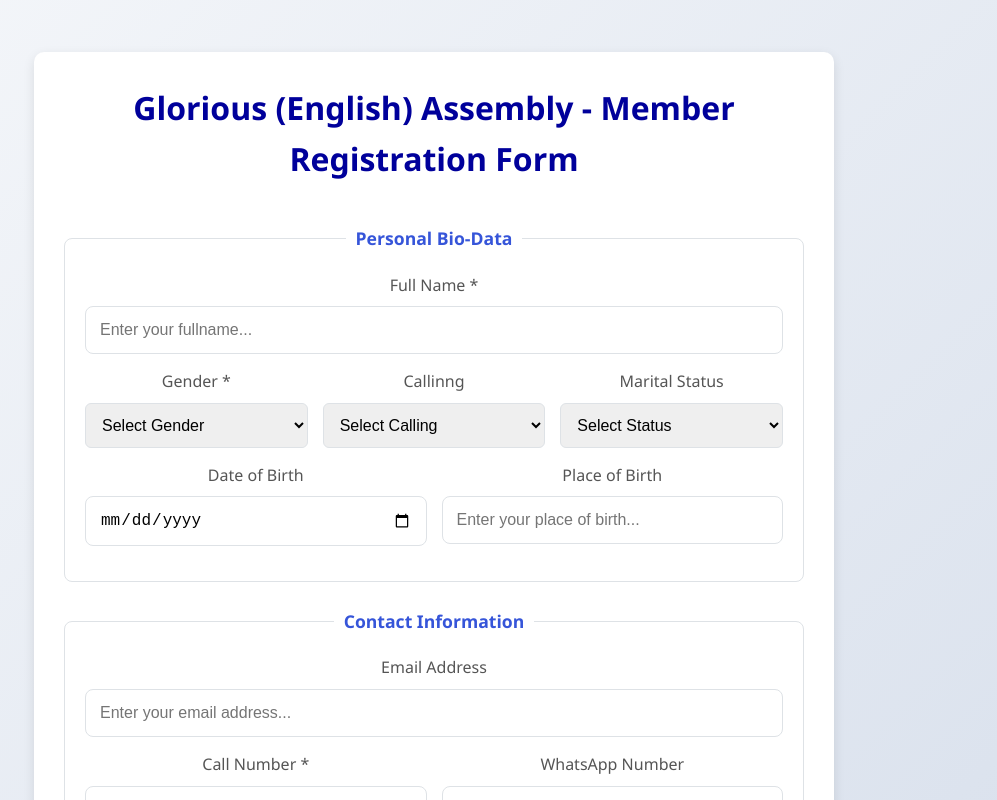
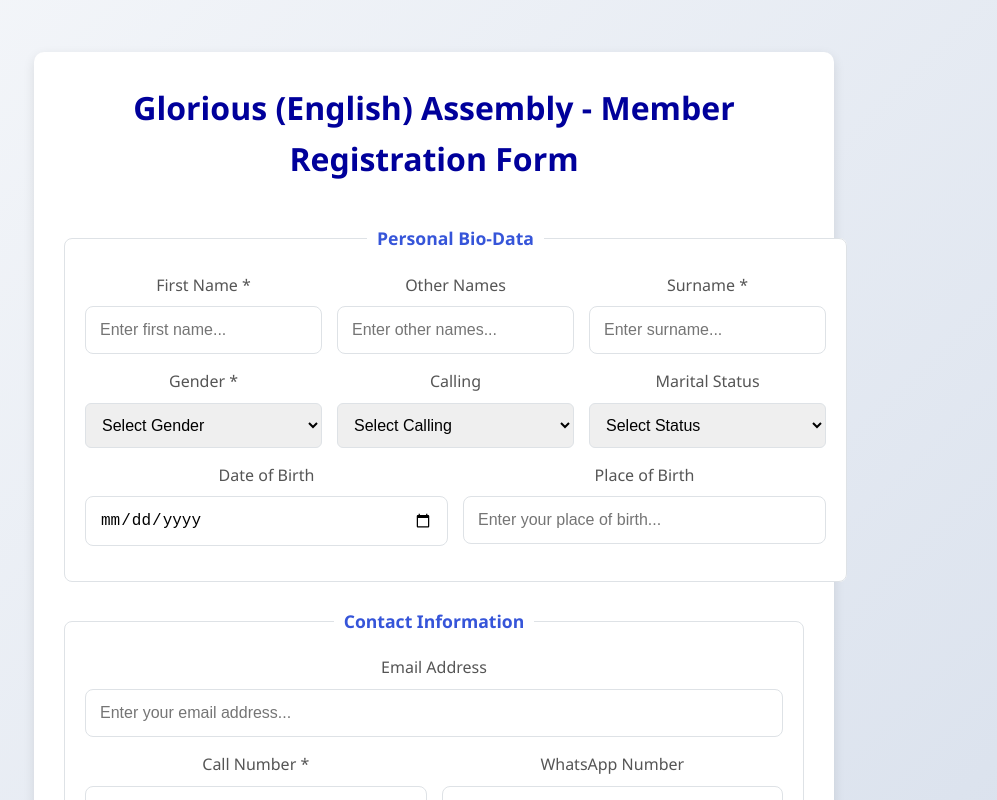
Before and after one commit to kwamedanso/glorious-membership, a React (Vite) app: page /edit-member in a window 1280 px wide. Shown: the top 800 px of the page, without its empty margins (206-1203 px from the left). Built offline with nearby package versions, Linux system fonts and the light colour scheme; no server answers; the database is empty.

Commit message:
Add functionality to add and preview uploaded images

```diff
--- a/src/App.jsx
+++ b/src/App.jsx
@@ -4,6 +4,7 @@ import './App.css'
 import EditMember from './pages/EditMember'
 import Login from './pages/Login'
 import IDPage from './pages/IDPage'
+import ImagePreview from './pages/ImagePreview'
 
 function App() {
   const [count, setCount] = useState(0)
@@ -15,6 +16,7 @@ function App() {
         <Route path='/' element={<Login />} />
         <Route path='/home' element={<Login />} />
         <Route path='/id' element={<IDPage />} />
+        <Route path='/preview' element={<ImagePreview />} />
       </Routes>
     </>
   )
--- a/src/components/IDCard.css
+++ b/src/components/IDCard.css
@@ -90,6 +90,7 @@
             box-shadow: 0 2px 5px rgba(0, 0, 0, 0.1);
             border-radius: 5px;
             padding: 10px;
+            border: 1px solid gainsboro;
         }
 
         .detail-row {
@@ -199,6 +200,11 @@
     transform: translateY(0);
 }
 
+.upload-button{
+    margin-top: 25px;
+    border-radius: 25px;
+}
+
         @media (max-width: 480px) {
           .id-card {
             width: 310px;
--- a/src/pages/EditMember.jsx
+++ b/src/pages/EditMember.jsx
@@ -10,6 +10,9 @@ const EditMember = () => {
     const [member, setMember] = useState({
         // Personal Bio-Data
         fullname: '',
+        first_name: '',
+        other_names: '',
+        surname: '',
         gender: '',
         calling: '',
         marital_status: '',
@@ -64,7 +67,6 @@ const EditMember = () => {
 
             if (error) throw error;
             setMember({ ...data });
-            console.log(data)
         } catch (error) {
             setError(error.message);
         } finally {
@@ -80,7 +82,7 @@ const EditMember = () => {
         const { name, value, type, checked } = e.target;
         setMember(prev => ({
             ...prev,
-            [name]: type === 'checkbox' ? checked : value
+            [name]: type === 'checkbox' ? checked === true ? 'Yes' : 'No' : value
         }));
     };
 
@@ -123,7 +125,44 @@ const EditMember = () => {
                 {/* Personal Bio-Data Section */}
                 <fieldset>
                     <legend>Personal Bio-Data</legend>
-                    <div className="form-group">
+                    <div className='form-row'>
+                        <div className="form-group">
+                            <label htmlFor="firstName">First Name *</label>
+                            <input
+                                type="text"
+                                id="firstName"
+                                name="first_name"
+                                placeholder='Enter first name...'
+                                value={member.first_name || ""}
+                                onChange={handleChange}
+                                required
+                            />
+                        </div>
+                        <div className="form-group">
+                            <label htmlFor="otherNames">Other Names</label>
+                            <input
+                                type="text"
+                                id="otherNames"
+                                name="other_names"
+                                placeholder='Enter other names...'
+                                value={member.other_names || ""}
+                                onChange={handleChange}
+                            />
+                        </div>
+                        <div className="form-group">
+                            <label htmlFor="surname">Surname *</label>
+                            <input
+                                type="text"
+                                id="surname"
+                                name="surname"
+                                placeholder='Enter surname...'
+                                value={member.surname || ""}
+                                onChange={handleChange}
+                                required
+                            />
+                        </div>
+                    </div>
+                    {/* <div className="form-group">
                         <label htmlFor="fullName">Full Name *</label>
                         <input
                             type="text"
@@ -134,7 +173,7 @@ const EditMember = () => {
                             onChange={handleChange}
                             required
                         />
-                    </div>
+                    </div> */}
 
                     <div className="form-row">
                         <div className="form-group">
@@ -153,7 +192,7 @@ const EditMember = () => {
                         </div>
 
                         <div className="form-group">
-                            <label htmlFor="calling">Callinng</label>
+                            <label htmlFor="calling">Calling</label>
                             <select
                                 id="calling"
                                 name="calling"
@@ -316,7 +355,7 @@ const EditMember = () => {
                                 name="country_of_birth"
                                 value={member.country_of_birth}
                                 onChange={handleChange}
-                                placeholder='Ghana'
+                                placeholder='e.g. Ghana'
                             />
                         </div>
                     </div>
@@ -398,7 +437,7 @@ const EditMember = () => {
                             type="checkbox"
                             id="communicant"
                             name="communicant"
-                            checked={member.communicant}
+                            checked={member.communicant == 'Yes' ? true : false}
                             onChange={handleChange}
                         />
                         <label htmlFor="communicant">Communicant Member</label>
--- a/src/pages/IDPage.jsx
+++ b/src/pages/IDPage.jsx
@@ -1,4 +1,4 @@
-import { useRef } from 'react';
+import { useRef, useState } from 'react';
 import "../components/IDCard.css"
 import { QRCodeSVG } from 'qrcode.react';
 import logo from "../assets/logo_cop.png"
@@ -6,17 +6,9 @@ import profile from "../assets/ghost-squadron-removebg-preview.png"
 import { useLocation } from 'react-router-dom';
 
 
-// const member = {
-//     name: "Wade Warren",
-//     birthDate: "01.02.1995",
-//     nationality: "Sri Lankan",
-//     idNumber: "SITS-4569875",
-//     expDate: "01.02.2025",
-//     profileImage: true,
-//     qrCode: null,
-//     phoneNumber: "784 658 987 123"
-// }
 export default function IDPage() {
+    const [imagePreview, setImagePreview] = useState(null);
+    const fileInputRef = useRef(null);
     const componentRef = useRef();
 
     const navigate = useLocation()
@@ -24,7 +16,16 @@ export default function IDPage() {
     const member = navigate?.state?.member
 
 
+    const fullName = `${member?.first_name} ${member?.other_names} ${member?.surname}`?.split(" ").filter(s => s).join(" ")
 
+    const handleImageUpload = (event) => {
+        const file = event.target.files[0];
+        if (file && file.type.startsWith('image/')) {
+            const reader = new FileReader();
+            reader.onload = (e) => setImagePreview(e.target.result);
+            reader.readAsDataURL(file);
+        }
+    };
 
     const handleExport = async () => {
         if (componentRef.current === null) return;
@@ -69,8 +70,8 @@ export default function IDPage() {
                     {/* Header Section */}
                     <div className="id-card-header">
                         <div className="profile-image-container">
-                            {true ? (
-                                <img src={profile} alt="Profile" className="profile-image" />
+                            {imagePreview ? (
+                                <img src={imagePreview} alt="Profile Preview" className="profile-image" style={{ objectFit: "cover" }} />
                             ) : (
                                 <div className="profile-placeholder">
                                     <svg width="60" height="60" viewBox="0 0 24 24" fill="none" xmlns="http://www.w3.org/2000/svg">
@@ -84,7 +85,7 @@ export default function IDPage() {
 
                     {/* Name Section */}
                     <div className="name-section">
-                        <h2 className="member-name">{member.fullname}</h2>
+                        <h2 className="member-name">{fullName}</h2>
                     </div>
 
                     {/* Details Section */}
@@ -141,9 +142,22 @@ export default function IDPage() {
                     </div>
                 </div>
             </div>
-            <button className="export-button" onClick={handleExport}>
-                Download ID Card
-            </button>
+            <>
+                <input
+                    type="file"
+                    ref={fileInputRef}
+                    onChange={handleImageUpload}
+                    accept="image/*"
+                    style={{ display: 'none' }}
+                />
+                <button className='upload-button' onClick={() => fileInputRef.current?.click()}>
+                    Upload Profile Image
+                </button> <br />
+                <button className="export-button" onClick={handleExport}>
+                    Download ID Card
+                </button>
+
+            </>
         </div>
     );
 
--- /dev/null
+++ b/src/pages/ImagePreview.jsx
@@ -0,0 +1,51 @@
+import { useState, useRef } from 'react';
+
+
+export default function ImagePreview() {
+    const [imagePreview, setImagePreview] = useState(null);
+    const fileInputRef = useRef(null);
+
+    const handleImageUpload = (event) => {
+        const file = event.target.files[0];
+        if (file && file.type.startsWith('image/')) {
+            const reader = new FileReader();
+            reader.onload = (e) => setImagePreview(e.target.result);
+            reader.readAsDataURL(file);
+        }
+    };
+
+    return (
+        <div>
+            <input
+                type="file"
+                ref={fileInputRef}
+                onChange={handleImageUpload}
+                accept="image/*"
+                style={{ display: 'none' }}
+            />
+
+            {imagePreview ? (
+                <div>
+                    <img
+                        src={imagePreview}
+                        alt="Preview"
+                        style={{
+                            width: '150px',
+                            height: '150px',
+                            objectFit: 'contain',
+                            // borderRadius: '50%'
+                        }}
+                    />
+                    <br />
+                    <button onClick={() => fileInputRef.current?.click()}>
+                        Change Image
+                    </button>
+                </div>
+            ) : (
+                <button onClick={() => fileInputRef.current?.click()}>
+                    Upload Profile Image
+                </button>
+            )}
+        </div>
+    )
+}
```
